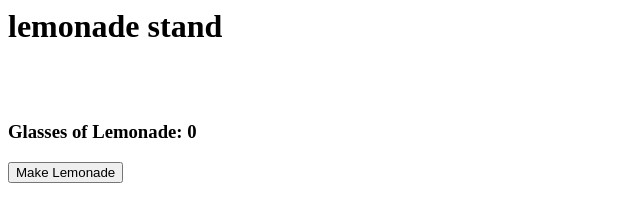
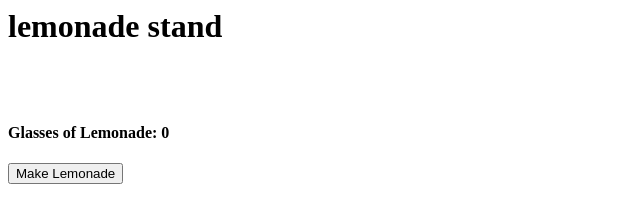
Before and after one commit to solcaer/solcaer.github.io, a plain HTML site: page index.html in a window 1280 px wide. Shown: the full height of the page, 0-640 px from the left. Drawn offline with Linux system fonts and the light colour scheme.

Commit message:
Update index.html

```diff
--- a/index.html
+++ b/index.html
@@ -5,7 +5,7 @@
 			<h1>lemonade stand</h1>
 			<br>
 			<br>
-			<h3><strong>Glasses of Lemonade: </strong><span id="glasses"><strong></strong></span></h3>
+			<h4><strong>Glasses of Lemonade: </strong><span id="glasses"><strong></strong></span></h4>
 			<button type="button" onClick="makeLemonade(1)">Make Lemonade</button>
 			<script type="text/javascript" src="main.js"></script>
 		</body>
```
